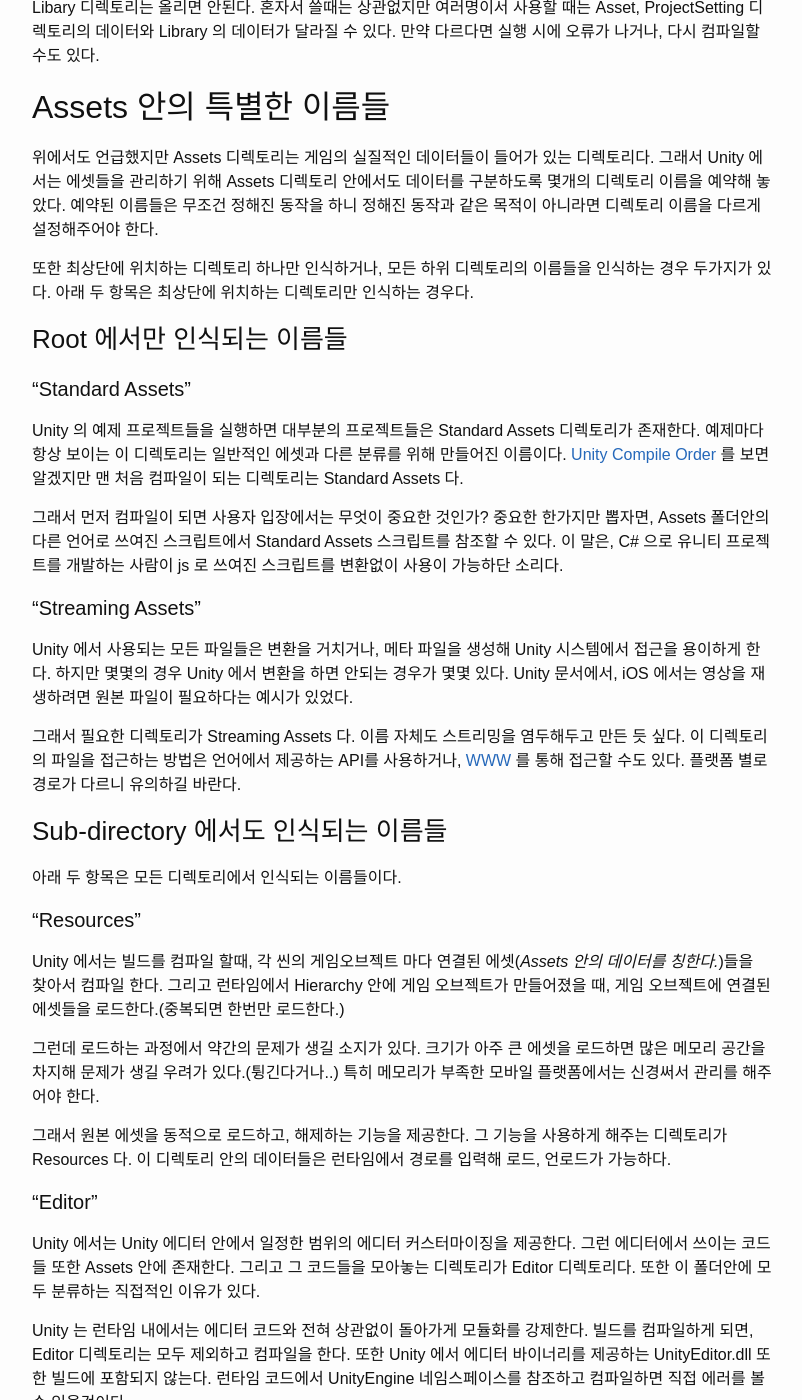
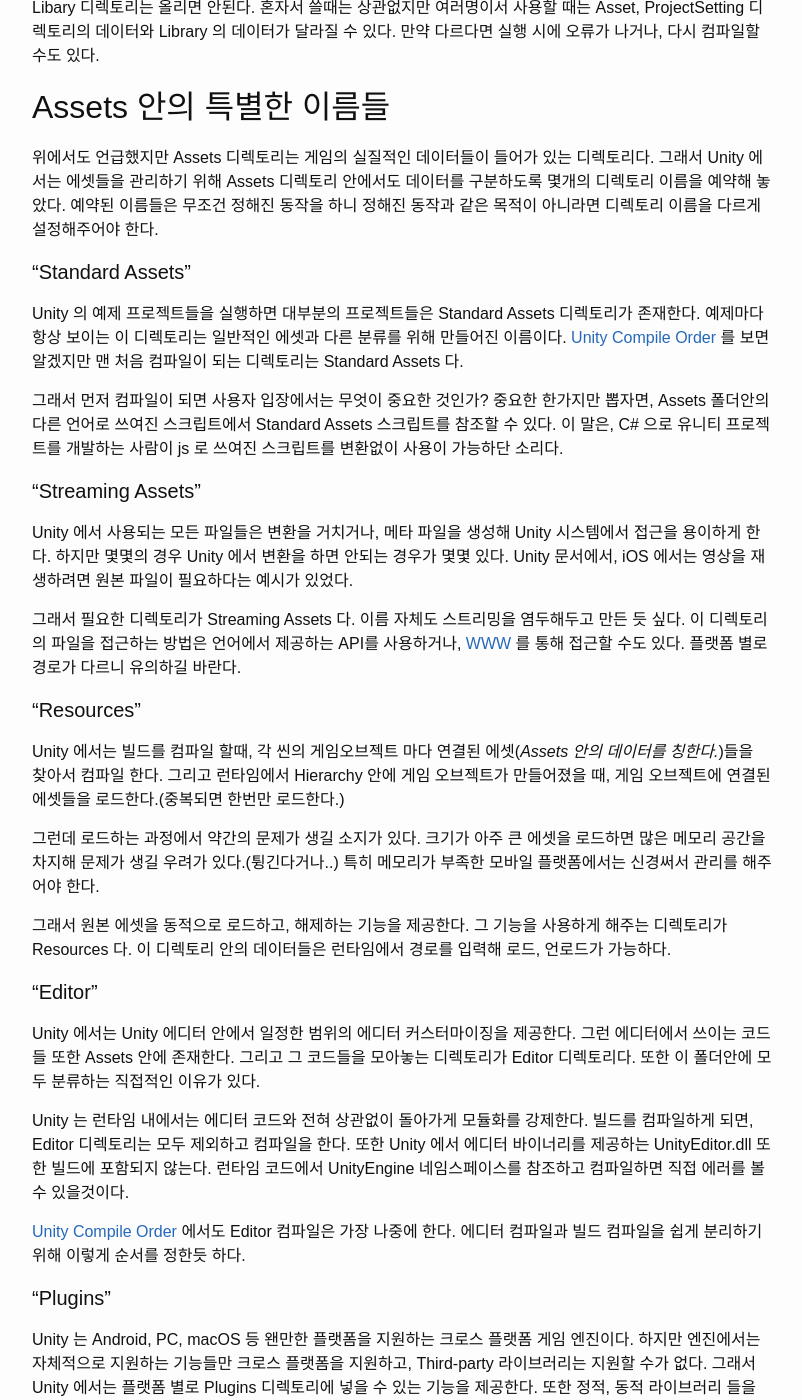
Before and after one commit to suhyeokkim/suhyeokkim.github.io, a Jekyll site: the page built from _posts/2017-04-02-unity-project-directory-structue.md, in a window 1280 px wide and 1400 px high, scrolled down 807 px. Shown: the whole window, without its empty margins (238-1040 px from the left). Built offline with Jekyll 4.4.1, drawn with Linux system fonts in a browser that asks for light colours; comment, search, counter and statistics services are not loaded; some of the changed text lies outside the part shown.

Commit message:
Modify post - project directory structure

```diff
--- a/_posts/2017-04-02-unity-project-directory-structue.md
+++ b/_posts/2017-04-02-unity-project-directory-structue.md
@@ -32,10 +32,6 @@ Library 디렉토리는 위에서 말한 Assets 디렉토리와 ProjectSetting
 
 위에서도 언급했지만 Assets 디렉토리는 게임의 실질적인 데이터들이 들어가 있는 디렉토리다. 그래서 Unity 에서는 에셋들을 관리하기 위해 Assets 디렉토리 안에서도 데이터를 구분하도록 몇개의 디렉토리 이름을 예약해 놓았다. 예약된 이름들은 무조건 정해진 동작을 하니 정해진 동작과 같은 목적이 아니라면 디렉토리 이름을 다르게 설정해주어야 한다.
 
-또한 최상단에 위치하는 디렉토리 하나만 인식하거나, 모든 하위 디렉토리의 이름들을 인식하는 경우 두가지가 있다. 아래 두 항목은 최상단에 위치하는 디렉토리만 인식하는 경우다.
-
-### Root 에서만 인식되는 이름들
-
 #### "Standard Assets"
 
 Unity 의 예제 프로젝트들을 실행하면 대부분의 프로젝트들은 Standard Assets 디렉토리가 존재한다. 예제마다 항상 보이는 이 디렉토리는 일반적인 에셋과 다른 분류를 위해 만들어진 이름이다. [Unity Compile Order](https://docs.unity3d.com/Manual/ScriptCompileOrderFolders.html) 를 보면 알겠지만 맨 처음 컴파일이 되는 디렉토리는 Standard Assets 다.
@@ -47,10 +43,6 @@ Unity 의 예제 프로젝트들을 실행하면 대부분의 프로젝트들은
 Unity 에서 사용되는 모든 파일들은 변환을 거치거나, 메타 파일을 생성해 Unity 시스템에서 접근을 용이하게 한다. 하지만 몇몇의 경우 Unity 에서 변환을 하면 안되는 경우가 몇몇 있다. Unity 문서에서, iOS 에서는 영상을 재생하려면 원본 파일이 필요하다는 예시가 있었다.
 
 그래서 필요한 디렉토리가 Streaming Assets 다. 이름 자체도 스트리밍을 염두해두고 만든 듯 싶다. 이 디렉토리의 파일을 접근하는 방법은 언어에서 제공하는 API를 사용하거나, [WWW](https://docs.unity3d.com/ScriptReference/WWW.html) 를 통해 접근할 수도 있다. 플랫폼 별로 경로가 다르니 유의하길 바란다.
-
-### Sub-directory 에서도 인식되는 이름들
-
-아래 두 항목은 모든 디렉토리에서 인식되는 이름들이다.
 
 #### "Resources"
 
@@ -78,5 +70,3 @@ Unity 는 Android, PC, macOS 등 왠만한 플랫폼을 지원하는 크로스
 - [Unity Compile Order](https://docs.unity3d.com/Manual/ScriptCompileOrderFolders.html)
 - [용일이의 개발,번역 블로그](http://yongil.net/unity/2015/04/23/Unity-Special-Folder-Names-in-your-Assets-Folder.html)
 - [Unity Plugins](https://docs.unity3d.com/Manual/PluginInspector.html)
-
-# Plugins 를 제외한 모든걸 포함하는 예제가 필요함
```
Also changed, not shown: edu.md (+4 -4 lines).
